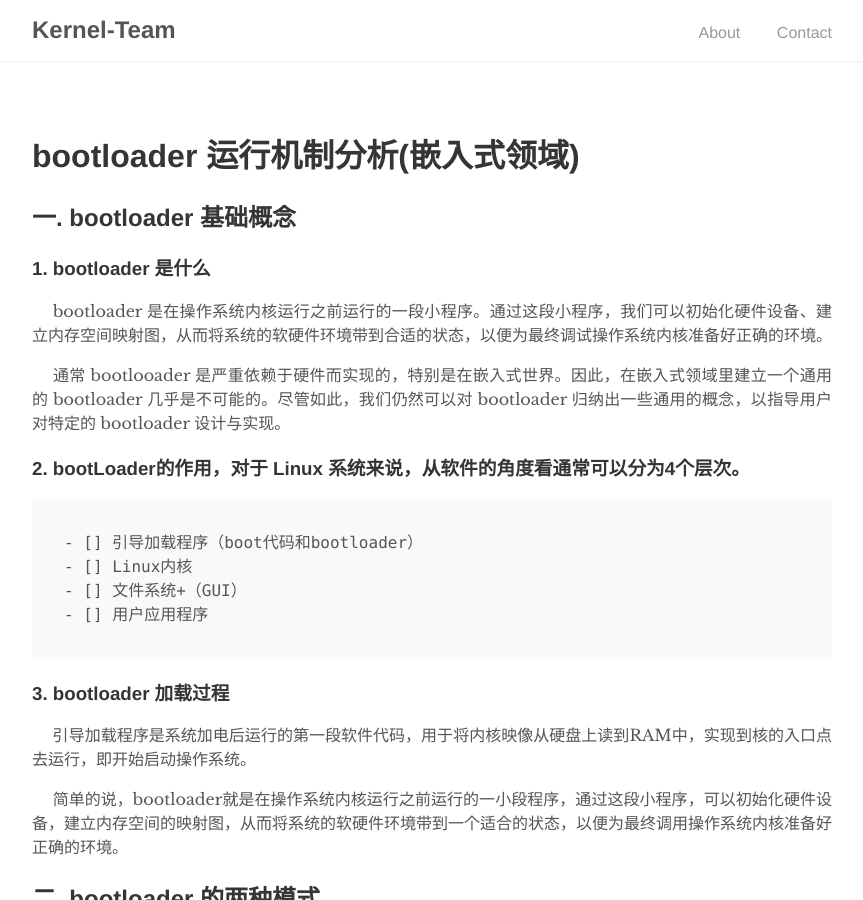
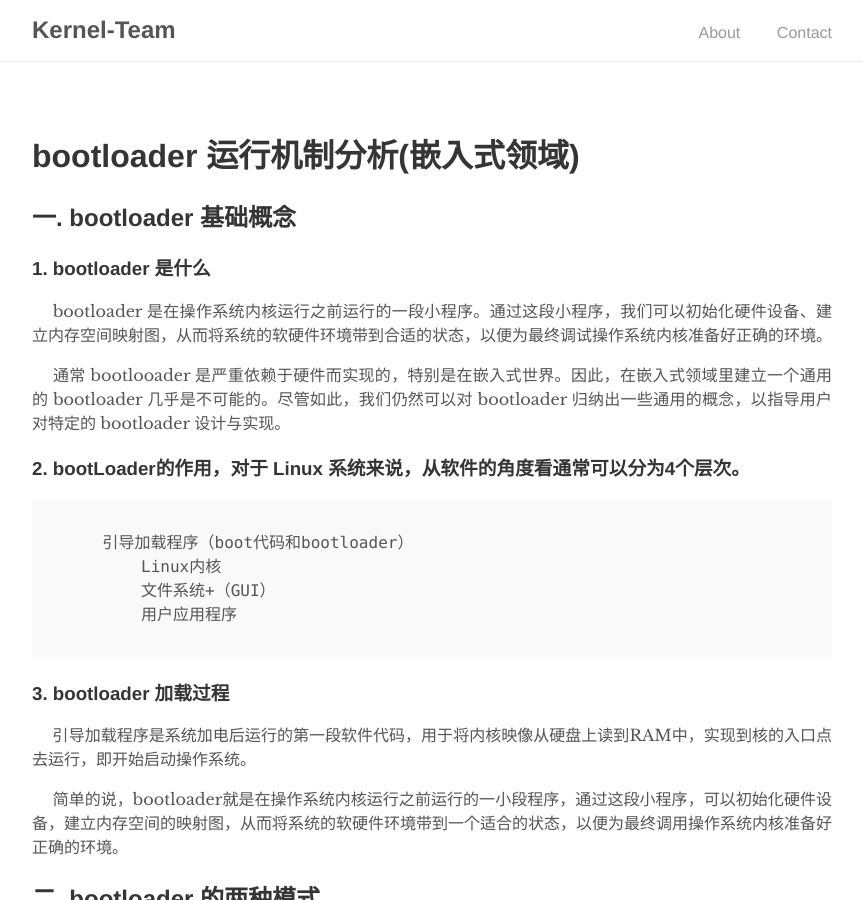
Before and after one commit to Kernel-Team/Kernel-Team.github.io, a Jekyll site: the page built from _posts/2019-07-19-Bootloader-operation-mechanism-analysis.md, in a window 1280 px wide and 900 px high. Shown: the whole window, without its empty margins (208-1071 px from the left). Built offline with Jekyll 4.4.1, drawn with Linux system fonts in a browser that asks for light colours.

Commit message:
fix summary

````diff
--- a/_posts/2019-07-19-Bootloader-operation-mechanism-analysis.md
+++ b/_posts/2019-07-19-Bootloader-operation-mechanism-analysis.md
@@ -22,10 +22,12 @@ author:	    "2puT"
 
 ### 2. bootLoader的作用，对于 Linux 系统来说，从软件的角度看通常可以分为4个层次。
 
-	- [] 引导加载程序（boot代码和bootloader）
-	- [] Linux内核
-	- [] 文件系统+（GUI）
-	- [] 用户应用程序
+```
+    引导加载程序（boot代码和bootloader）
+	Linux内核
+	文件系统+（GUI）
+	用户应用程序
+```
 
 ### 3. bootloader 加载过程
 
````
